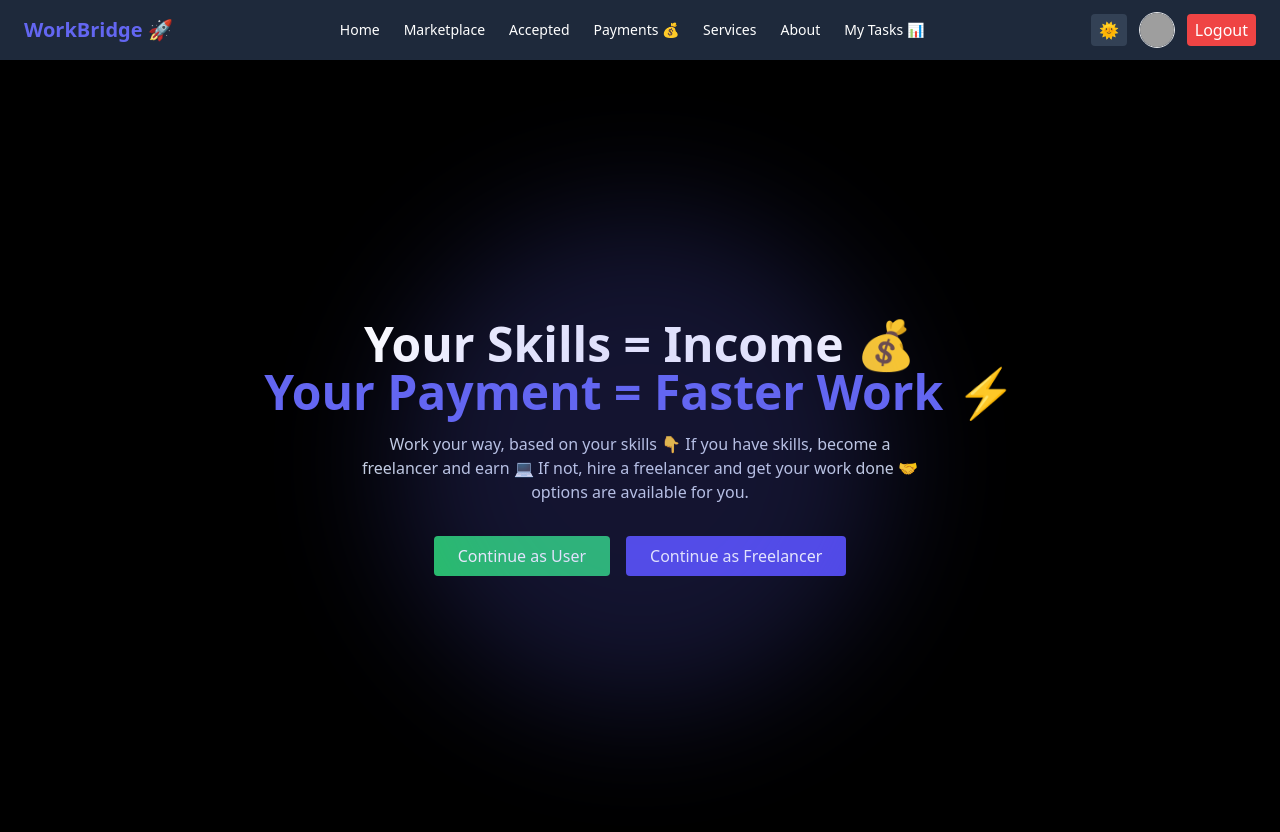
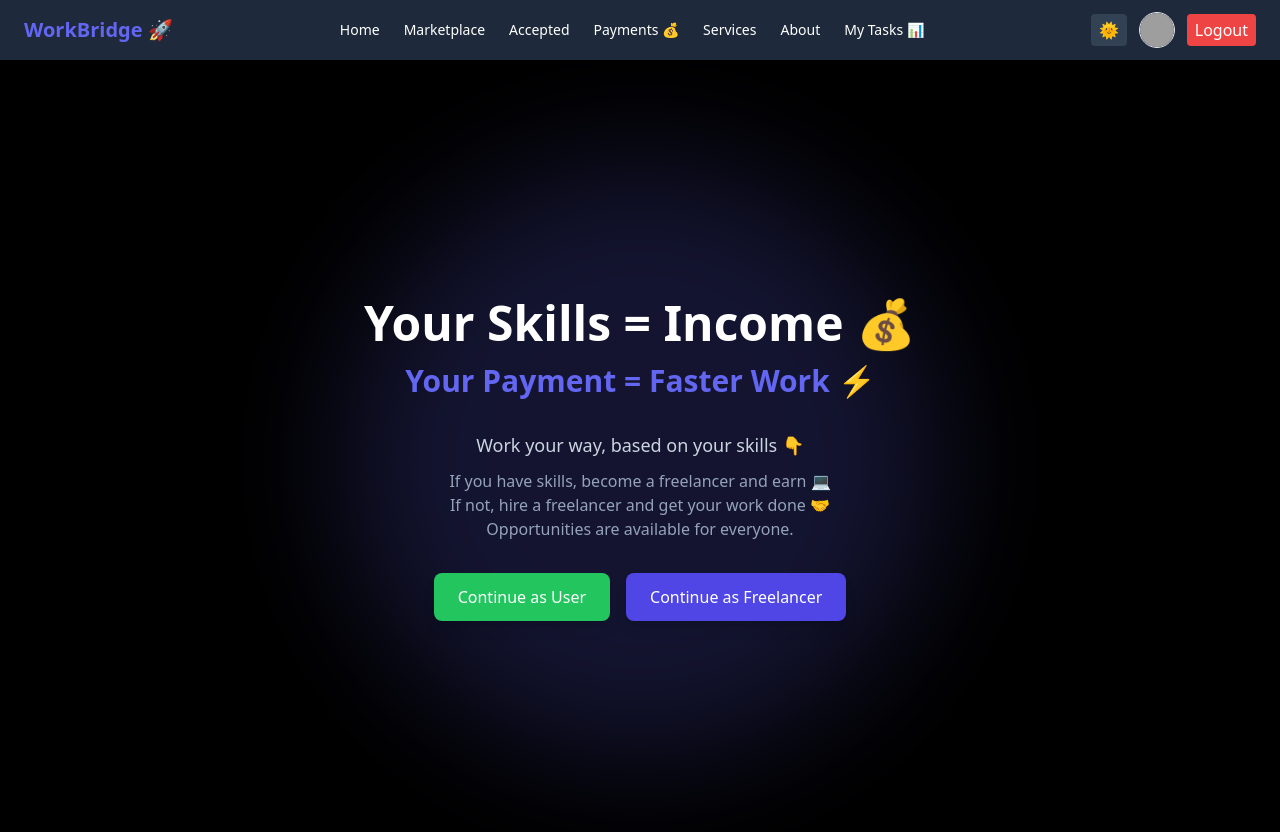
Before and after one commit to Vishal9689/workbridge, a React (Vite) app: page /home in a window 1280 px wide. Shown: the top 832 px of the page. Built offline with nearby package versions, Linux system fonts and the light colour scheme; grey boxes are pictures that could not be loaded.

Commit message:
home UI clean grid design

```diff
--- a/src/pages/Home.jsx
+++ b/src/pages/Home.jsx
@@ -4,36 +4,53 @@ function Home() {
   const navigate = useNavigate();
 
   return (
-    <div className="relative min-h-screen flex flex-col items-center justify-center text-center px-4 bg-white dark:bg-black text-black dark:text-white overflow-hidden">
+    <div className="relative min-h-screen flex items-center justify-center bg-white dark:bg-black text-black dark:text-white overflow-hidden px-4">
 
       {/* 🔥 BACKGROUND GLOW */}
-      <div className="absolute w-[500px] h-[500px] bg-indigo-500 opacity-20 blur-3xl rounded-full animate-glow"></div>
+      <div className="absolute w-[600px] h-[600px] bg-indigo-500 opacity-20 blur-3xl rounded-full animate-glow"></div>
 
-      {/* 🔥 Tagline */}
-      <h1 className="text-4xl md:text-5xl font-bold mb-4 leading-tight animate-fadeUp">
-        Your Skills = Income 💰 <br />
-        <span className="text-indigo-500">
-          Your Payment = Faster Work ⚡
-        </span>
+      {/* 🔥 MAIN CONTENT */}
+      <div className="relative z-10 max-w-4xl w-full grid gap-8 text-center">
+
+        {/* 🔥 HEADING */}
+        <div className="space-y-4 animate-fadeUp">
+          <h1 className="text-4xl md:text-5xl font-bold leading-tight">
+            Your Skills = Income 💰
           </h1>
 
-      {/* 🔥 Description */}
-      <p className="text-slate-500 dark:text-slate-300 max-w-xl mb-8 animate-fadeUp">
+          <h2 className="text-2xl md:text-3xl font-semibold text-indigo-500">
+            Your Payment = Faster Work ⚡
+          </h2>
+        </div>
+
+        {/* 🔥 DESCRIPTION */}
+        <div className="animate-fadeUp">
+          <p className="text-slate-500 dark:text-slate-300 text-lg leading-relaxed">
             Work your way, based on your skills 👇
-        If you have skills, become a freelancer and earn 💻
-        If not, hire a freelancer and get your work done 🤝
-        options are available for you.
           </p>
 
-      {/* 🔥 Buttons */}
-      <div className="flex gap-4 mb-6 animate-fadeUp">
+          <p className="text-slate-400 mt-2">
+            If you have skills, become a freelancer and earn 💻
+          </p>
+
+          <p className="text-slate-400">
+            If not, hire a freelancer and get your work done 🤝
+          </p>
+
+          <p className="text-slate-400">
+            Opportunities are available for everyone.
+          </p>
+        </div>
+
+        {/* 🔥 BUTTONS */}
+        <div className="flex flex-col sm:flex-row justify-center gap-4 animate-fadeUp">
 
           <button
             onClick={() => {
               localStorage.setItem("role", "USER");
               navigate("/services");
             }}
-          className="bg-green-500 px-6 py-2 rounded text-white
+            className="bg-green-500 px-6 py-3 rounded-lg text-white font-medium
             hover:scale-105 hover:bg-green-600 transition duration-300 shadow-lg"
           >
             Continue as User
@@ -44,7 +61,7 @@ function Home() {
               localStorage.setItem("role", "FREELANCER");
               navigate("/market");
             }}
-          className="bg-indigo-600 px-6 py-2 rounded text-white
+            className="bg-indigo-600 px-6 py-3 rounded-lg text-white font-medium
             hover:scale-105 hover:bg-indigo-700 transition duration-300 shadow-lg"
           >
             Continue as Freelancer
@@ -53,6 +70,7 @@ function Home() {
         </div>
 
       </div>
+    </div>
   );
 }
 
```
Lines whose indentation alone changed are shown as unchanged.
